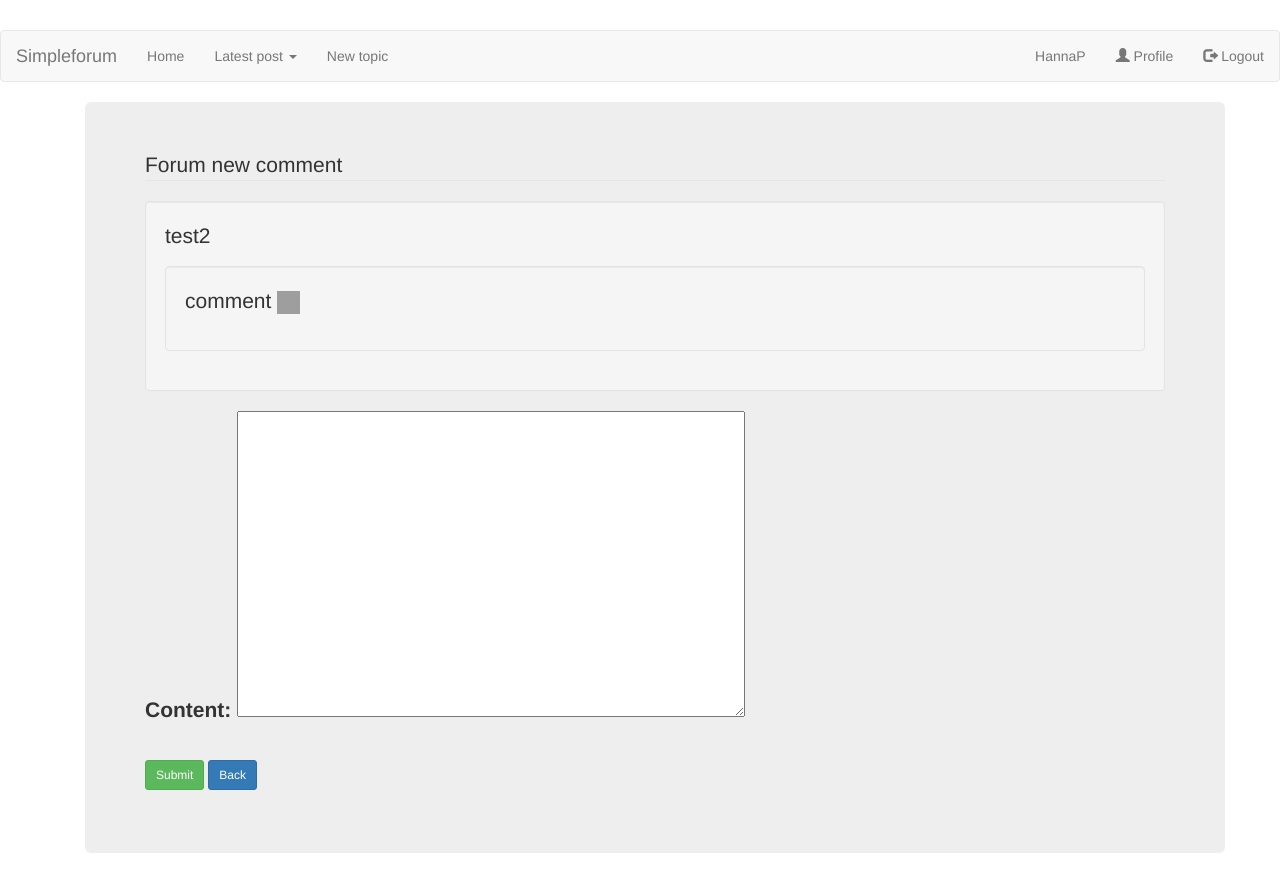
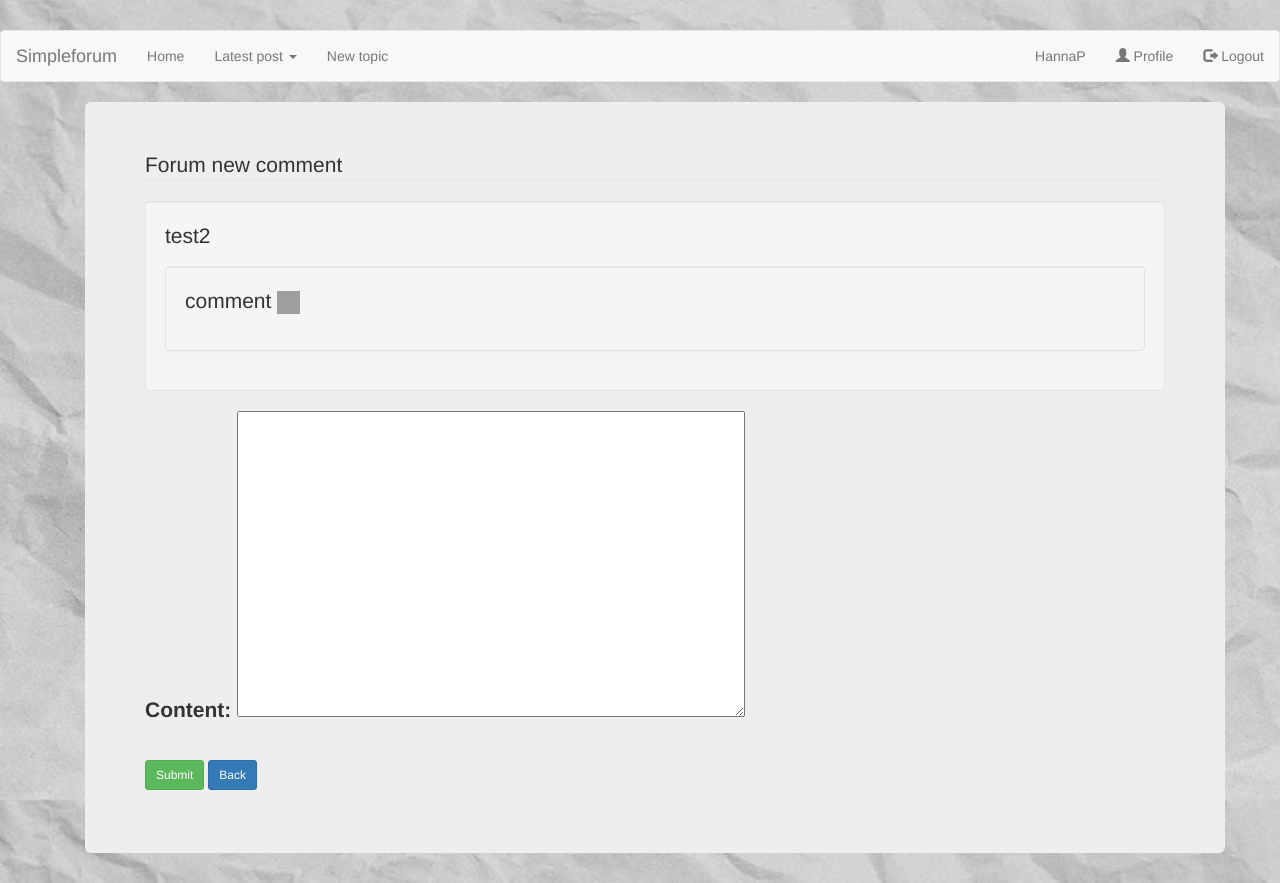
Before and after one commit to hann1010/simpleforum_test, a Django app: page /all/4/comment/new/ in a window 1280 px wide. Run offline with Django 3.2, Linux system fonts and the light colour scheme; a user stored in the database is signed in; data comes from the database, SQL or seed files in the repository; both versions use the stored data as it was after the commit; some libraries are stand-ins or nearby versions.

Commit message:
code for background_pic

```diff
--- a/forum/templates/forum/base.html
+++ b/forum/templates/forum/base.html
@@ -23,6 +23,14 @@
       z-index: 9999;
       display: none;
     }
+
+    body {
+      background-image: url('{% static "forum/bw-paper-g5eeefba0b_640.jpg"%}');
+      background-repeat: no-repeat;
+      background-attachment: fixed;
+      background-size: 100% 100%;
+    }
+
     </style>
 
     {% if title %}
```
Also changed, not shown: db.sqlite3.
